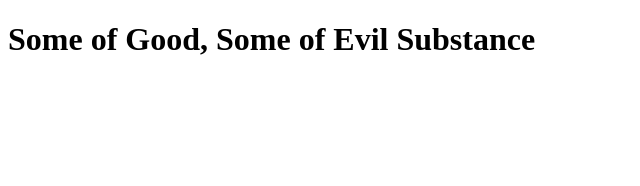
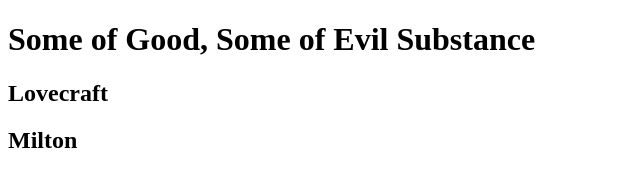
Before and after one commit to nosonxy/forbiddenBooks, a plain HTML site: page index.html in a window 1280 px wide. Shown: the whole page, without its empty margins (0-640 px from the left). Drawn offline with Linux system fonts and the light colour scheme.

Commit message:
added Lovecraft and Milton h2s

```diff
--- a/index.html
+++ b/index.html
@@ -8,6 +8,7 @@
 <body>
     <h1>Some of Good, Some of Evil Substance</h1>
 
-
+    <h2>Lovecraft</h2>
+    <h2>Milton</h2>
 </body>
 </html>
```
